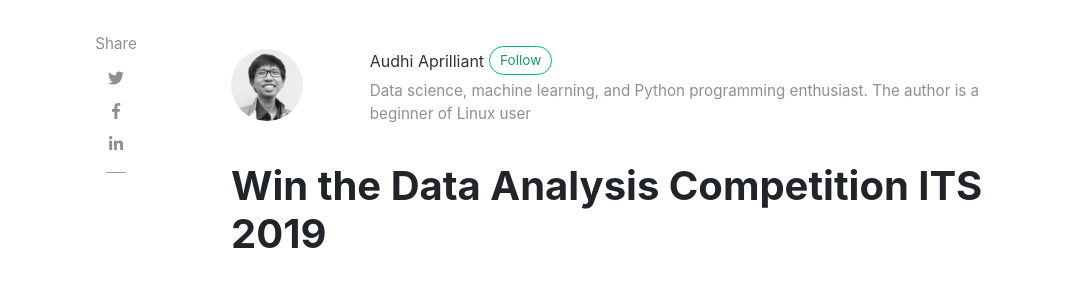
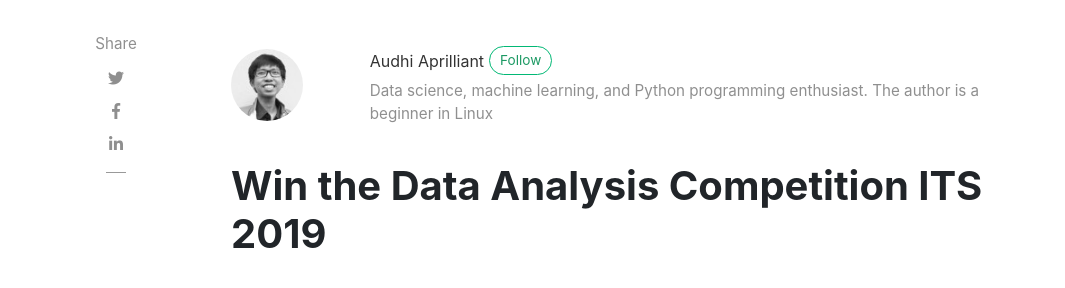
Before and after one commit to audhiaprilliant/audhiaprilliant.github.io, a Jekyll site: the page built from _posts/2019-04-14-data-analysis-competition-its.md, in a window 1280 px wide and 900 px high. Shown: the part 182-470 px from the top of the window, without its empty margins (54-1119 px from the left). Built offline with Jekyll 4.4.1, drawn with Linux system fonts in a browser that asks for light colours; nearby versions of some CDN libraries; comment, search, counter and statistics services are not loaded.

Commit message:
Update __config

```diff
--- a/_config.yml
+++ b/_config.yml
@@ -21,7 +21,7 @@ authors:
     email: audhiaprilliant@gmail.com
     web: https://audhiaprilliant.github.io/
     twitter: https://twitter.com/audhiaprilliant
-    description: "Data science, machine learning, and Python programming enthusiast. The author is a beginner of Linux user"
+    description: "Data science, machine learning, and Python programming enthusiast. The author is a beginner in Linux"
 
 # Plugins
 plugins:
```
